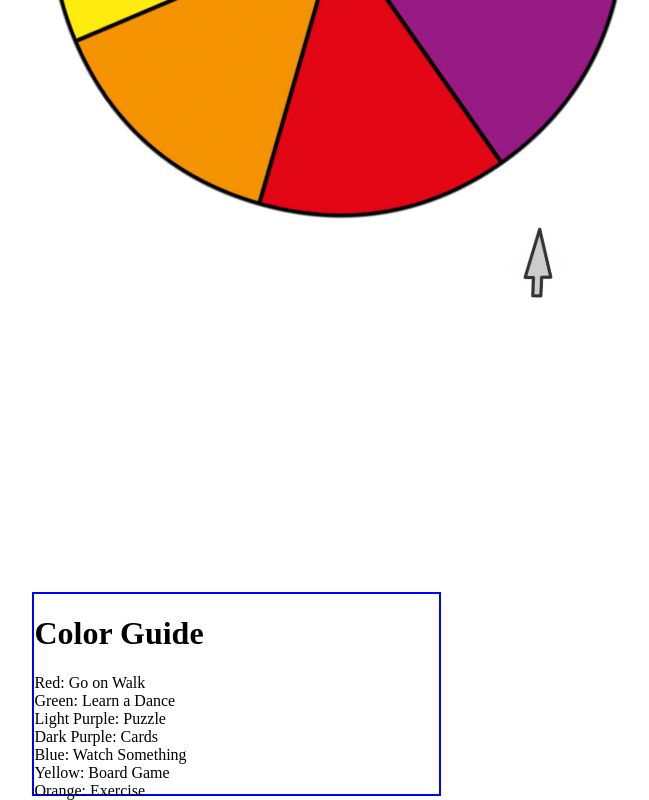
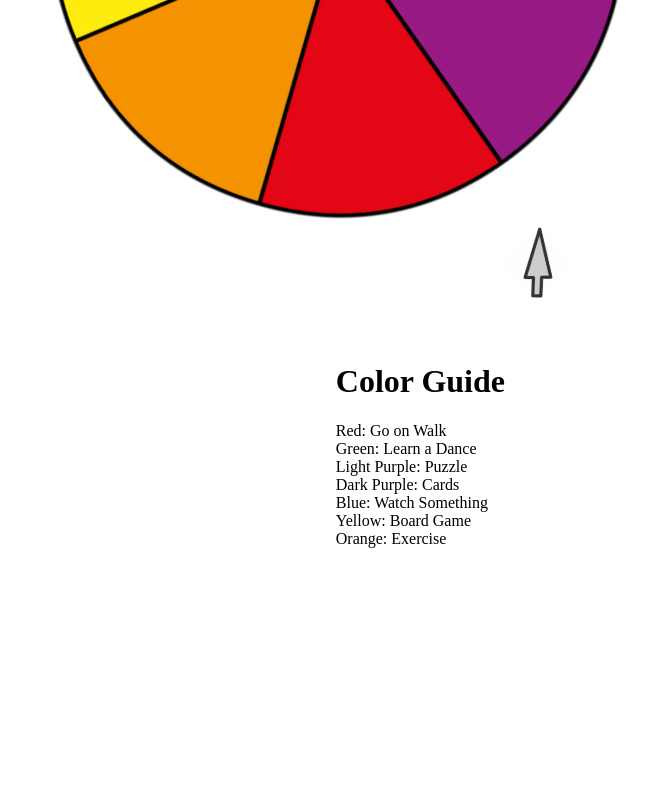
Before and after one commit to hopsalong/BeWheel, a plain HTML site: page index.html in a window 1280 px wide. Shown: the part 448-1248 px from the top of the page, without its empty margins (102-751 px from the left). After the commit the page ends 1011 px from the top, so only its background shows below. Drawn offline with Linux system fonts and the light colour scheme.

Commit message:
Update index.css

```diff
--- a/index.css
+++ b/index.css
@@ -6,10 +6,11 @@
 
 .text-container {
     position: relative;
-    border:2px solid blue;
     width:40%;
     height:200px;
-    top: 300px;
+    top: 50px;
+    margin-left: auto;
+    margin-right: auto;
 }
 
 .image-container {
```
